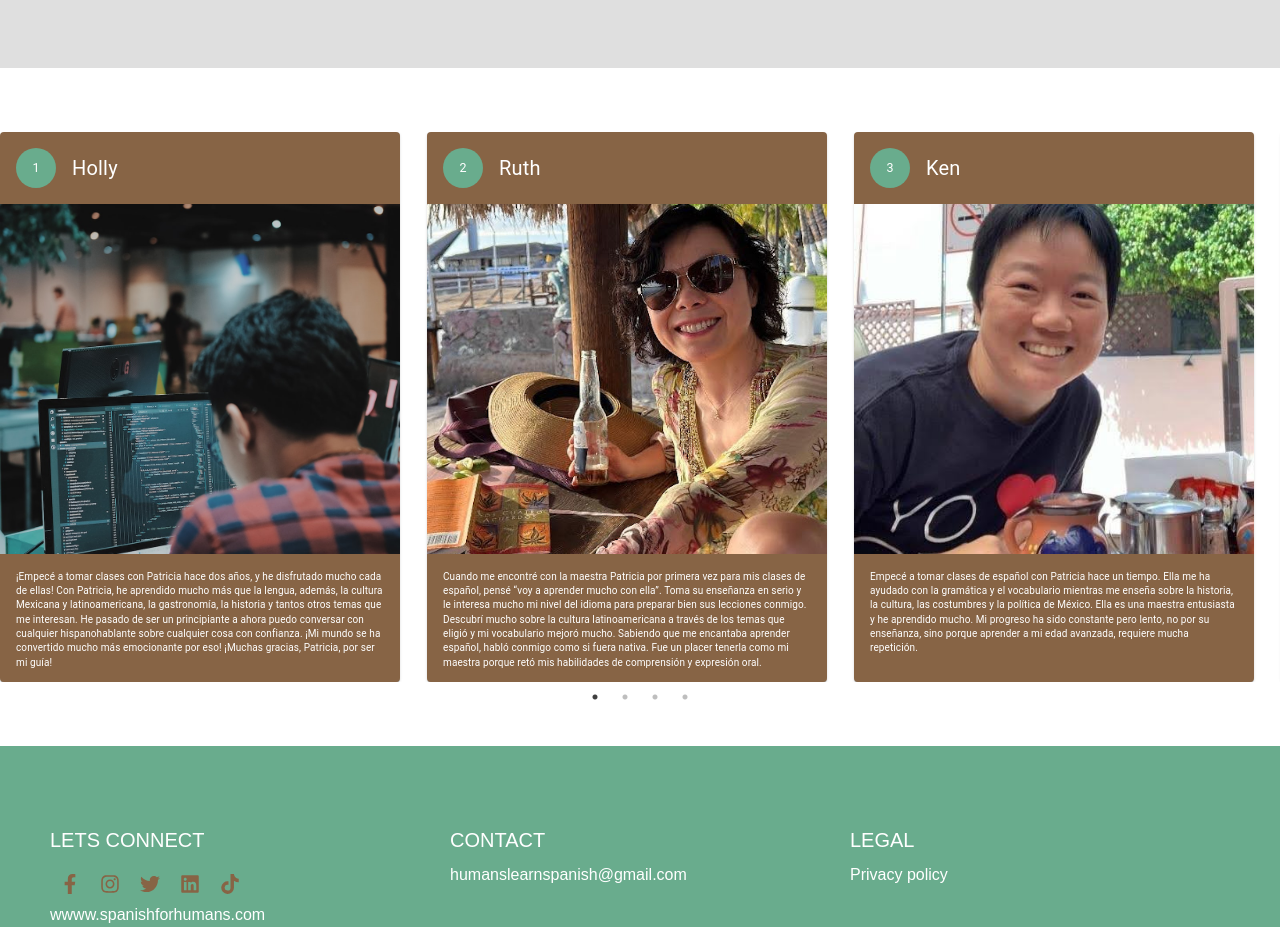
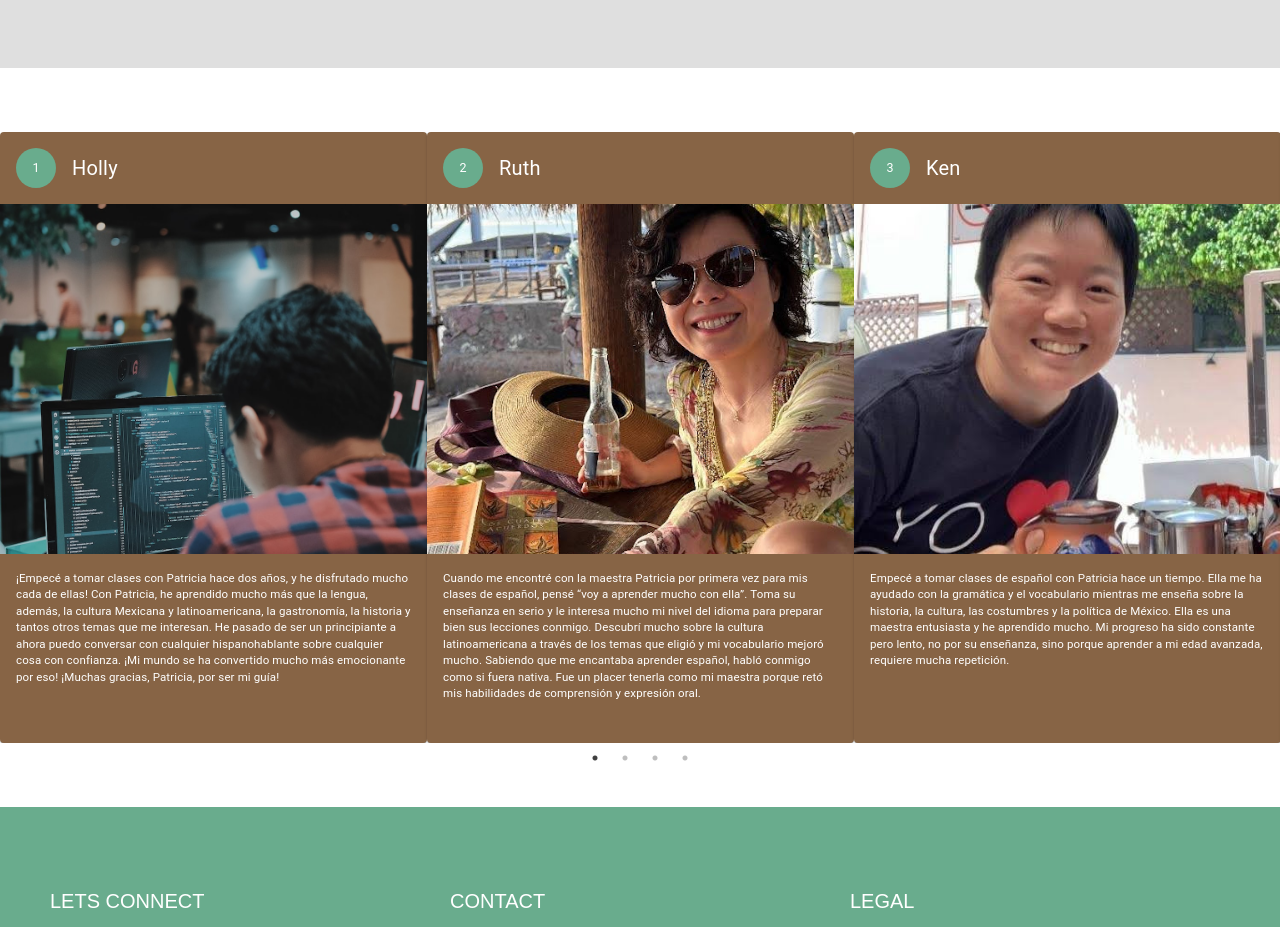
Before and after one commit to DisMedina/spanish4humans, a React (Create React App) app: page / in a window 1280 px wide. Shown: the part 2860-3787 px from the top of the page. Built offline with nearby package versions, Linux system fonts and the light colour scheme; a web font is replaced by a local one.

Commit message:
768w testimony

```diff
--- a/src/components/carousel/testimony.js
+++ b/src/components/carousel/testimony.js
@@ -35,7 +35,7 @@ export default function RecipeReviewCard({ index, title, body, image }) {
   };
 
   return (
-    <Card sx={{ maxWidth: 400, maxHeight: 550, backgroundColor: "#876445" }}>
+    <Card sx={{ maxWidth: 550, maxHeight: 680, backgroundColor: "#876445" }}>
       {/* backgroundColor: "#CA955C" */}
       <CardHeader
         avatar={
@@ -59,13 +59,13 @@ export default function RecipeReviewCard({ index, title, body, image }) {
         sx={{
           objectFit: 'cover',
           objectPosition: 'center center',
-          width: '100%', // Ensure the image takes the full width of the container
+          width: '100%',
         }}
       />
       <CardContent>
-        <Typography variant="body2" color="white" fontSize= '1rem'>
+      <Typography variant="body2" color="white" sx={{ fontSize: '0.9vw', maxWidth: '100%', height: '11vw' }}>
         {body}
-        </Typography>
+      </Typography>
       </CardContent>
       <CardActions disableSpacing>
         {/* <IconButton aria-label="add to favorites">
```
